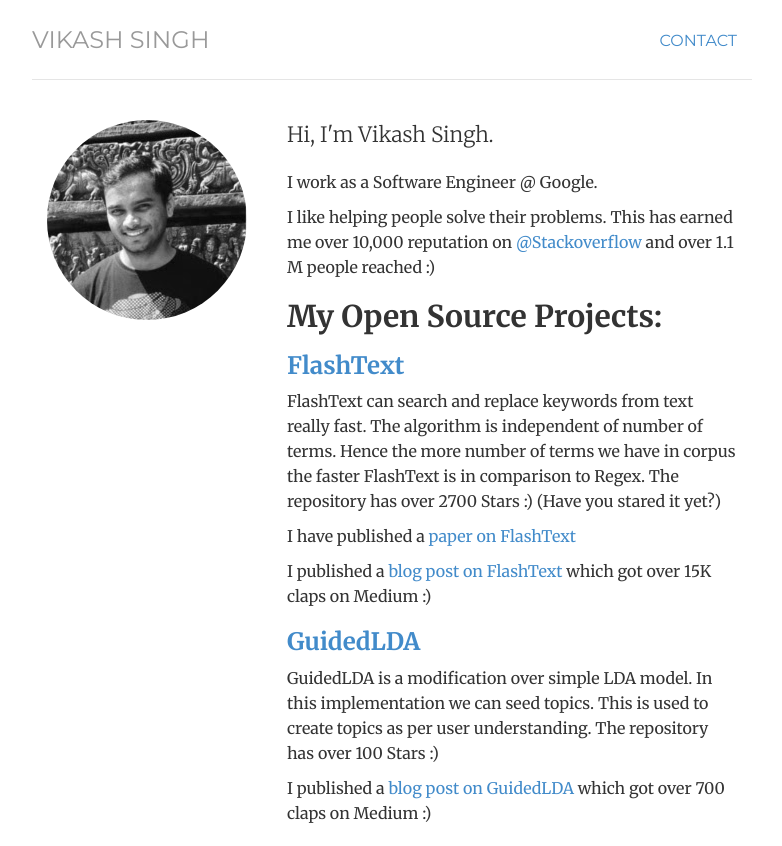
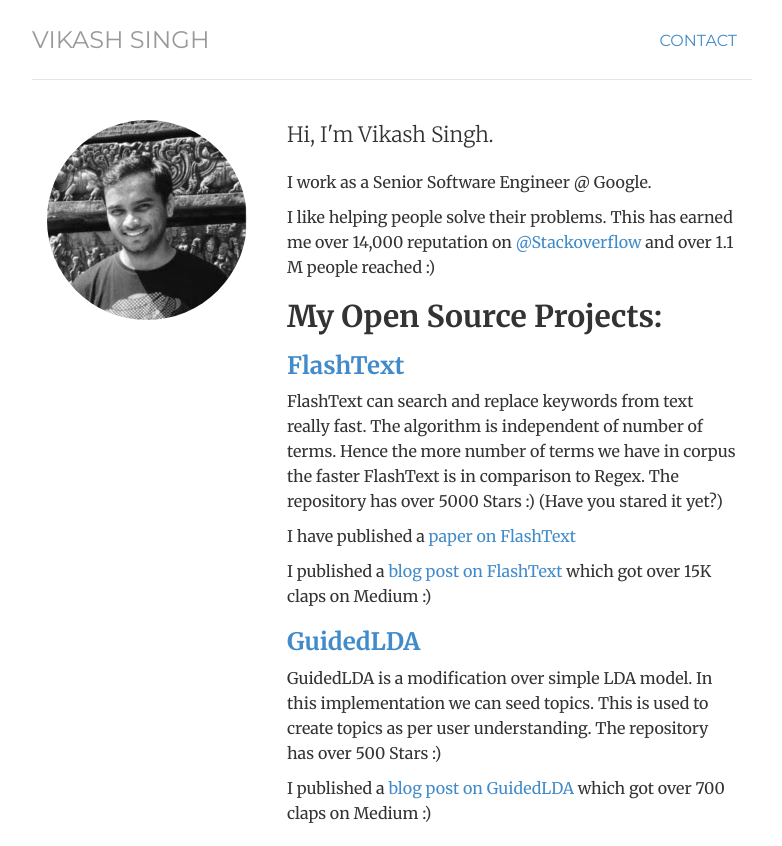
Before and after one commit to vi3k6i5/vi3k6i5.github.io, a Jekyll site: the page built from index.html, in a window 1280 px wide. Shown: the top 846 px of the page, without its empty margins (248-1030 px from the left). Built offline with Jekyll 4.4.1, drawn with Linux system fonts in a browser that asks for light colours.

Commit message:
Update index.html

```diff
--- a/index.html
+++ b/index.html
@@ -4,7 +4,7 @@ title: vi3k6i5
 cv: passive
 notes: passive
 contact: passive
-description: Vikash Singh | Software Engineer @ Google.
+description: Vikash Singh | Senior Software Engineer @ Google.
 ---
 <!-- <div class="jumbotron"> -->
 <div class="row marketing">
@@ -13,19 +13,19 @@ description: Vikash Singh | Software Engineer @ Google.
     </div>
     <div class="col-sm-8">
     <p class="lead">Hi, I'm <span itemprop="name">Vikash Singh</span>.</p>
-    <p>I work as a Software Engineer @ Google.</p>
-    <p>I like helping people solve their problems. This has earned me over 10,000 reputation on
+    <p>I work as a Senior Software Engineer @ Google.</p>
+    <p>I like helping people solve their problems. This has earned me over 14,000 reputation on
     <a href="https://stackoverflow.com/users/3027854/vikash-singh">@Stackoverflow</a> and over 1.1 M people reached :)</p>
 
     <h2>My Open Source Projects:</h2>
 
     <h3><a href="https://github.com/vi3k6i5/flashtext">FlashText</a></h3>
-    <p>FlashText can search and replace keywords from text really fast. The algorithm is independent of number of terms. Hence the more number of terms we have in corpus the faster FlashText is in comparison to Regex. The repository has over 2700 Stars :) (Have you stared it yet?)</p>
+    <p>FlashText can search and replace keywords from text really fast. The algorithm is independent of number of terms. Hence the more number of terms we have in corpus the faster FlashText is in comparison to Regex. The repository has over 5000 Stars :) (Have you stared it yet?)</p>
     <p> I have published a <a href="https://arxiv.org/abs/1711.00046">paper on FlashText</a></p>
     <p> I published a <a href="https://medium.freecodecamp.org/regex-was-taking-5-days-flashtext-does-it-in-15-minutes-55f04411025f">blog post on FlashText</a> which got over 15K claps on Medium :)</p>
 
     <h3><a href="https://github.com/vi3k6i5/GuidedLDA">GuidedLDA</a></h3>
-    <p>GuidedLDA is a modification over simple LDA model. In this implementation we can seed topics. This is used to create topics as per user understanding. The repository has over 100 Stars :)</p>
+    <p>GuidedLDA is a modification over simple LDA model. In this implementation we can seed topics. This is used to create topics as per user understanding. The repository has over 500 Stars :)</p>
     <p> I published a <a href="https://medium.freecodecamp.org/how-we-changed-unsupervised-lda-to-semi-supervised-guidedlda-e36a95f3a164">blog post on GuidedLDA</a> which got over 700 claps on Medium :)</p>
 
     <h2>Things I do other than coding:</h2>
```
